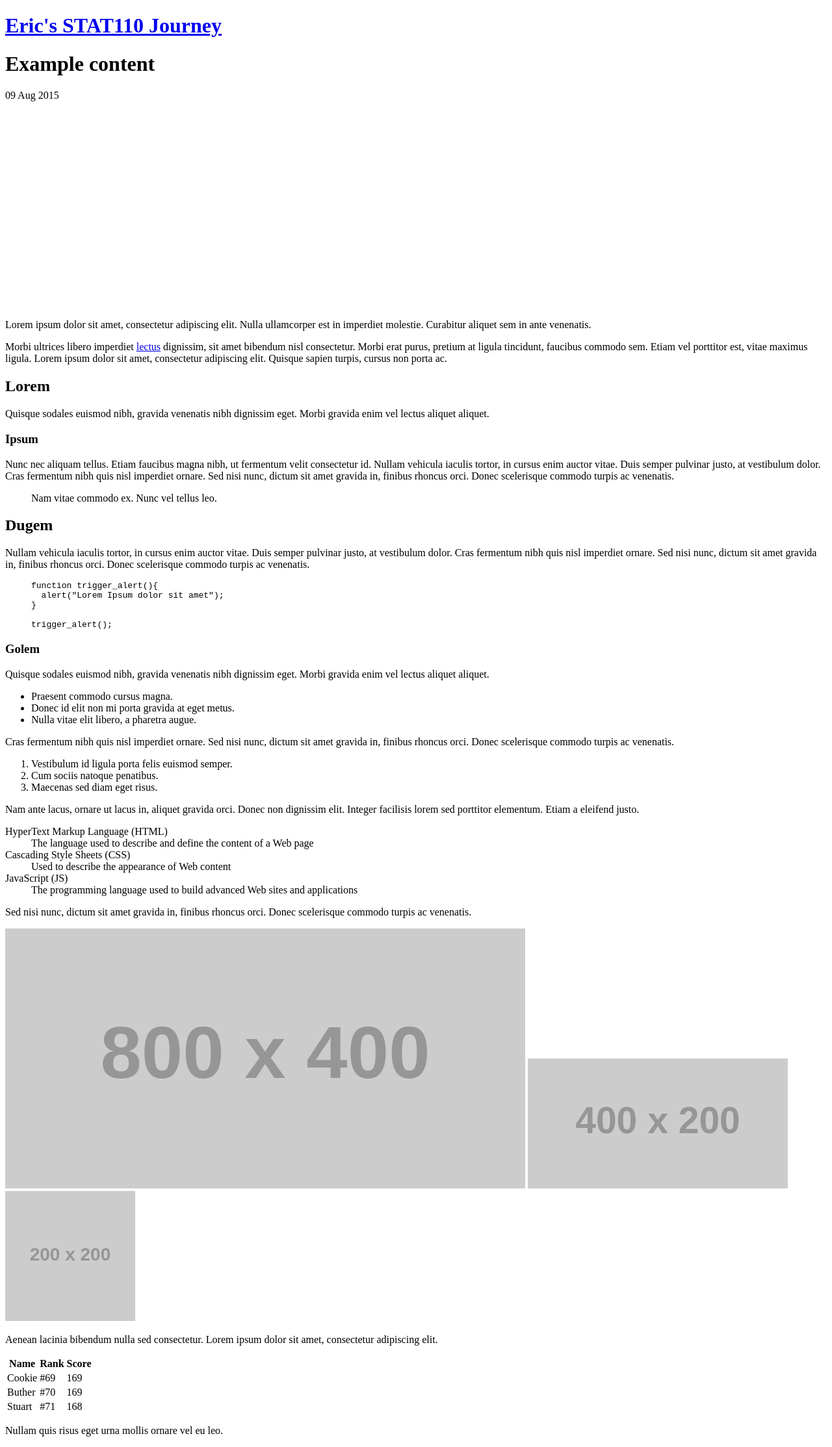
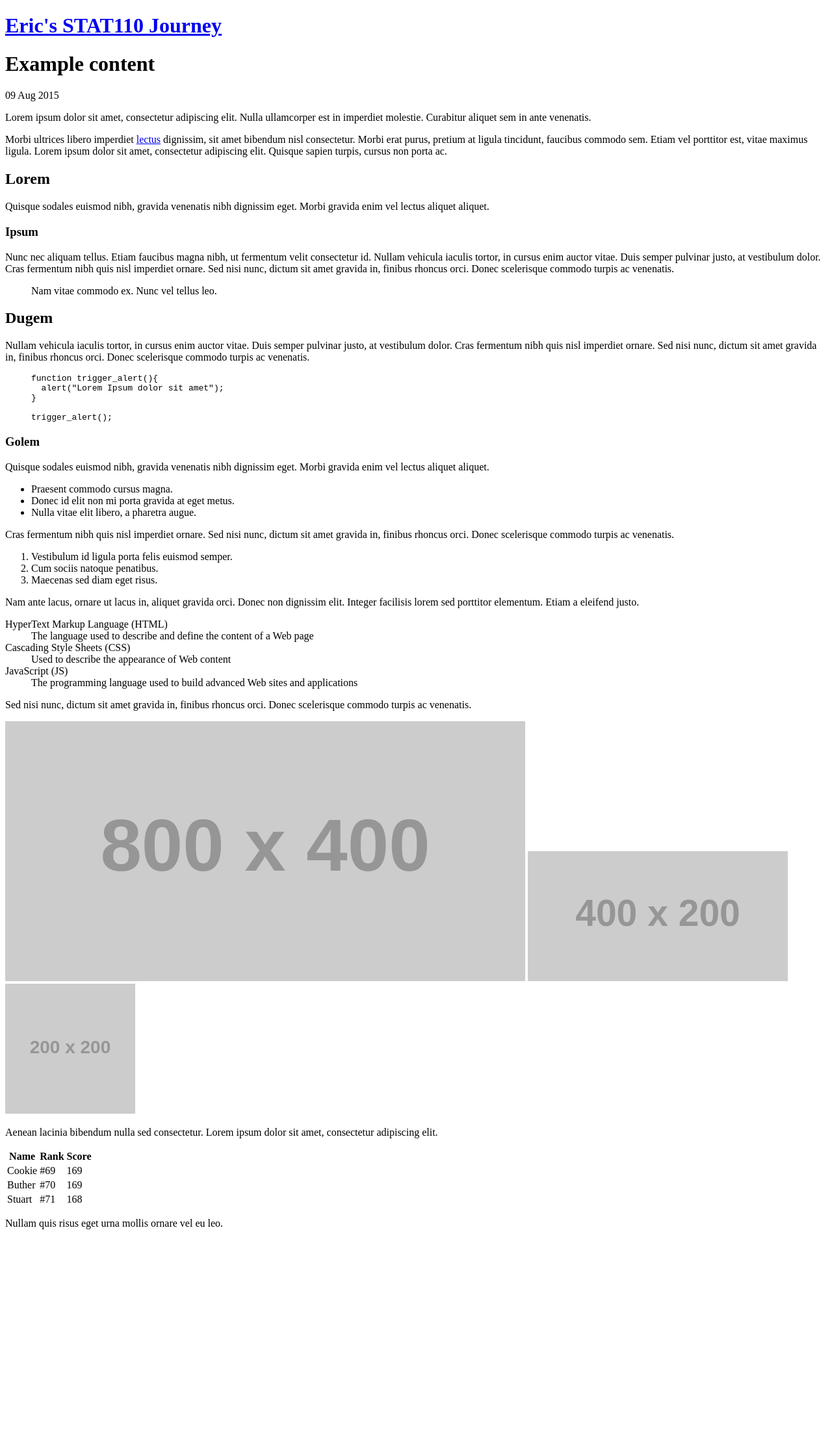
Before and after one commit to ebailey78/STAT101, a Jekyll site: the page built from _posts/2015-08-09-example-content.md, in a window 1280 px wide. Shown: the whole page at 65% size. Built offline with Jekyll 4.4.1, drawn with Linux system fonts in a browser that asks for light colours; after the commit the page ends 1908 px from its top, so only the background shows below that.

Commit message:
Update post.html

```diff
--- a/_layouts/post.html
+++ b/_layouts/post.html
@@ -11,7 +11,11 @@ layout: default
   <div class="post-date">
     <time>{{ page.date | date_to_string }}</time>
   </div>
-  {{ lead }}
-  <iframe width="560" height="315" src="{{youtube}}" frameborder="0" allowfullscreen></iframe>
+  {% if page.lead %}
+    <p class="lead">{{ lead }}</p>
+  {% endif %}
+  {% if page.youtube %}
+    <iframe width="560" height="315" src="{{youtube}}" frameborder="0" allowfullscreen></iframe>
+  {% endif %}
   {{ content }}
 </div>
```
